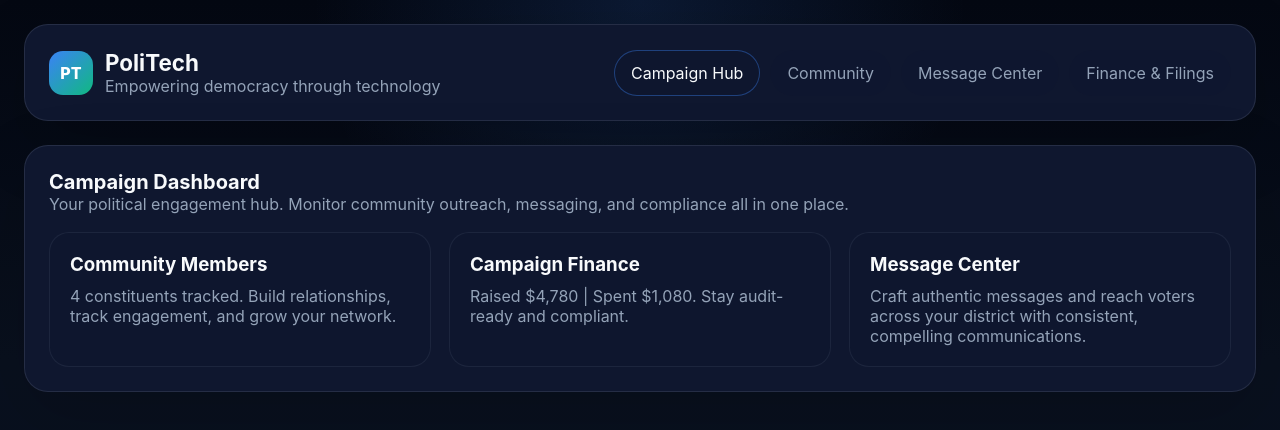
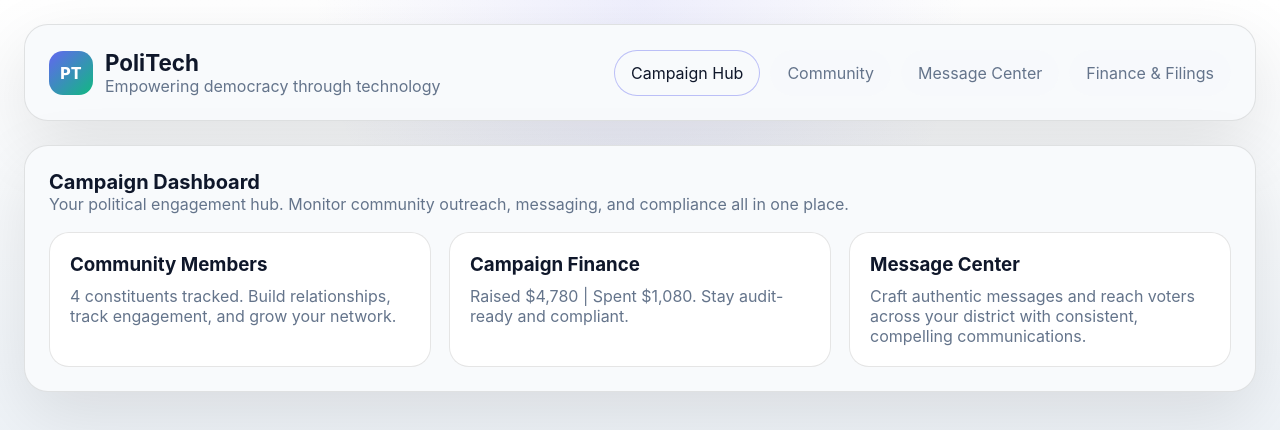
Before and after one commit to TyoshiChikayama-Jackson/politician-side-politechllc, a React (Vite) app: page / in a window 1280 px wide. Shown: the top 430 px of the page. Built offline with nearby package versions, Linux system fonts and the light colour scheme.

Commit message:
politech theme

```diff
--- a/src/styles.css
+++ b/src/styles.css
@@ -1,17 +1,17 @@
 :root {
-  color-scheme: dark;
-  --bg: #060b16;
-  --surface: #0f172f;
-  --surface-strong: #111a35;
-  --text: #f8fafc;
-  --muted: #94a3b8;
-  --brand: #3b82f6;
-  --brand-soft: #0ea5e9;
+  color-scheme: light;
+  --bg: #ffffff;
+  --surface: #f8fafc;
+  --surface-strong: #e2e8f0;
+  --text: #0f172a;
+  --muted: #64748b;
+  --brand: #6366f1;
+  --brand-soft: #a78bfa;
   --accent: #10b981;
   --danger: #ef4444;
   --warn: #f59e0b;
-  --card: rgba(15, 23, 47, 0.9);
-  --border: rgba(148, 163, 184, 0.16);
+  --card: rgba(255, 255, 255, 0.9);
+  --border: rgba(0, 0, 0, 0.1);
   font-family: Inter, ui-sans-serif, system-ui, -apple-system, BlinkMacSystemFont, 'Segoe UI', sans-serif;
 }
 
@@ -22,8 +22,8 @@
 html, body, #root {
   min-height: 100%;
   margin: 0;
-  background: radial-gradient(circle at top, rgba(59, 130, 246, 0.14), transparent 32%),
-    linear-gradient(180deg, #040812 0%, #09101e 45%, #06101f 100%);
+  background: radial-gradient(circle at top, rgba(99, 102, 241, 0.1), transparent 32%),
+    linear-gradient(180deg, #ffffff 0%, #f1f5f9 45%, #e2e8f0 100%);
   color: var(--text);
 }
 
@@ -98,7 +98,7 @@ button, input, textarea, select {
 
 .nav-button {
   border: 1px solid transparent;
-  background: rgba(15, 23, 47, 0.9);
+  background: rgba(248, 250, 252, 0.9);
   color: var(--muted);
   padding: 0.75rem 1rem;
   border-radius: 999px;
@@ -108,9 +108,9 @@ button, input, textarea, select {
 
 .nav-button.active,
 .nav-button:hover {
-  border-color: rgba(59, 130, 246, 0.4);
+  border-color: rgba(99, 102, 241, 0.4);
   color: var(--text);
-  background: rgba(15, 23, 47, 0.95);
+  background: rgba(248, 250, 252, 0.95);
 }
 
 .page-content {
@@ -123,7 +123,7 @@ button, input, textarea, select {
   border: 1px solid var(--border);
   border-radius: 24px;
   padding: 24px;
-  box-shadow: 0 24px 70px rgba(0, 0, 0, 0.16);
+  box-shadow: 0 24px 70px rgba(0, 0, 0, 0.1);
 }
 
 .section-title {
@@ -152,7 +152,7 @@ button, input, textarea, select {
 
 .card {
   background: var(--card);
-  border: 1px solid rgba(148, 163, 184, 0.1);
+  border: 1px solid var(--border);
   border-radius: 20px;
   padding: 20px;
 }
@@ -175,7 +175,7 @@ button, input, textarea, select {
 .data-table td {
   padding: 14px 12px;
   text-align: left;
-  border-bottom: 1px solid rgba(148, 163, 184, 0.1);
+  border-bottom: 1px solid var(--border);
 }
 
 .data-table th {
@@ -190,7 +190,7 @@ button, input, textarea, select {
   padding: 6px 12px;
   border-radius: 999px;
   font-size: 0.85rem;
-  background: rgba(59, 130, 246, 0.16);
+  background: rgba(99, 102, 241, 0.16);
   color: var(--text);
 }
 
```
